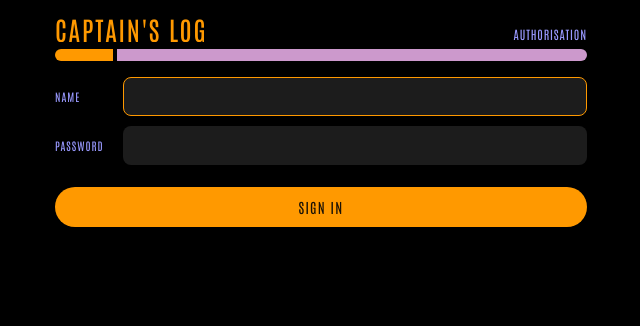
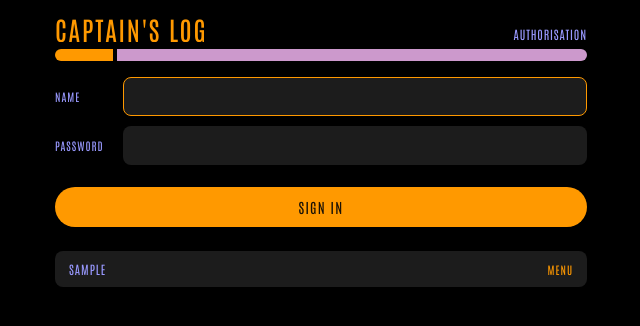
Before and after one commit to CodeBaboon/captains-log, a Flask app: page /login?next=/captains in a window 1280 px wide. Shown: the top 326 px of the page, without its empty margins (319-959 px from the left). Run offline with Flask 3, Linux system fonts and the light colour scheme; the visitor is signed in with stand-in values (Sample User, id 1); data comes from the database, SQL or seed files in the repository.

Commit message:
Account menu and tidier captain page

```diff
--- a/app.py
+++ b/app.py
@@ -53,6 +53,14 @@ def login_required(view):
         return view(*args, **kwargs)
 
     return wrapped
+
+
+@app.context_processor
+def inject_user():
+    user = getattr(g, "user", None)
+    if user is None and session.get("user_id"):
+        user = db.get_user(session["user_id"])
+    return {"current_user": user}
 
 
 @app.template_filter("stardate")
@@ -143,7 +151,6 @@ def log():
         stats=db.stats(g.user["id"]),
         has_more=total > config.PAGE_SIZE,
         next_offset=config.PAGE_SIZE,
-        is_admin=bool(g.user["is_admin"]),
     )
 
 
--- a/static/style.css
+++ b/static/style.css
@@ -1322,3 +1322,94 @@ select {
 .group-title form { flex: none; }
 .group-title .chip { cursor: pointer; }
 .group-title .chip:hover { background: var(--lcars-rose); color: #2A0F0F; }
+
+/* --- Account menu ------------------------------------------------------ */
+
+.menu {
+  margin-top: 24px;
+  background: var(--panel);
+  border-radius: var(--radius);
+}
+
+.menu summary {
+  padding: 10px 14px;
+  cursor: pointer;
+  list-style: none;
+}
+
+/* summary resists display:flex in some engines, so the row is a child span. */
+.menu-summary {
+  display: flex;
+  align-items: center;
+  gap: 10px;
+}
+
+.menu summary::-webkit-details-marker { display: none; }
+
+.menu summary:focus-visible {
+  outline: 2px solid var(--lcars-orange);
+  outline-offset: 2px;
+}
+
+.menu-label {
+  flex: 1;
+  min-width: 0;
+  font-size: 12px;
+  letter-spacing: 0.08em;
+  text-transform: uppercase;
+  color: var(--lcars-blue);
+  overflow: hidden;
+  text-overflow: ellipsis;
+  white-space: nowrap;
+}
+
+.menu-cue {
+  flex: none;
+  font-size: 11px;
+  letter-spacing: 0.09em;
+  text-transform: uppercase;
+  color: var(--lcars-orange);
+}
+
+.menu[open] .menu-cue { color: var(--text-dim); }
+
+.menu-body {
+  padding: 0 10px 10px;
+  display: flex;
+  flex-direction: column;
+  gap: 4px;
+}
+
+.menu-body form { display: flex; }
+
+.menu-item {
+  display: block;
+  width: 100%;
+  font-family: inherit;
+  font-size: 13px;
+  letter-spacing: 0.07em;
+  text-transform: uppercase;
+  text-align: left;
+  text-decoration: none;
+  color: var(--lcars-gold);
+  background: #1F1F1F;
+  border: 0;
+  border-left: 8px solid var(--lcars-orange);
+  border-radius: 0 999px 999px 0;
+  padding: 9px 14px;
+  cursor: pointer;
+}
+
+.menu-item:hover { background: var(--panel-up); }
+
+.menu-item:focus-visible {
+  outline: 2px solid var(--lcars-gold);
+  outline-offset: -2px;
+}
+
+.menu-item-quiet {
+  color: var(--text-dim);
+  border-left-color: #3A3A3A;
+}
+
+.menu-item-quiet:hover { color: var(--lcars-rose); }
--- a/templates/base.html
+++ b/templates/base.html
@@ -60,6 +60,25 @@
 
   {% block content %}{% endblock %}
 
+  {% if current_user %}
+    <details class="menu">
+      <summary>
+        <span class="menu-summary">
+          <span class="menu-label">{{ current_user.username }}</span>
+          <span class="menu-cue">Menu</span>
+        </span>
+      </summary>
+      <div class="menu-body">
+        {% if current_user.is_admin %}
+          <a class="menu-item" href="{{ url_for('captains_page') }}">Manage captains</a>
+        {% endif %}
+        <form method="post" action="{{ url_for('logout') }}">
+          <button class="menu-item menu-item-quiet" type="submit">Sign out</button>
+        </form>
+      </div>
+    </details>
+  {% endif %}
+
 </div>
 {% block scripts %}{% endblock %}
 </body>
```
Also changed, not shown: templates/captains.html (+1 -6 lines), templates/log.html (+0 -8 lines), test_nav.py (+27 -0 lines), README.md.
